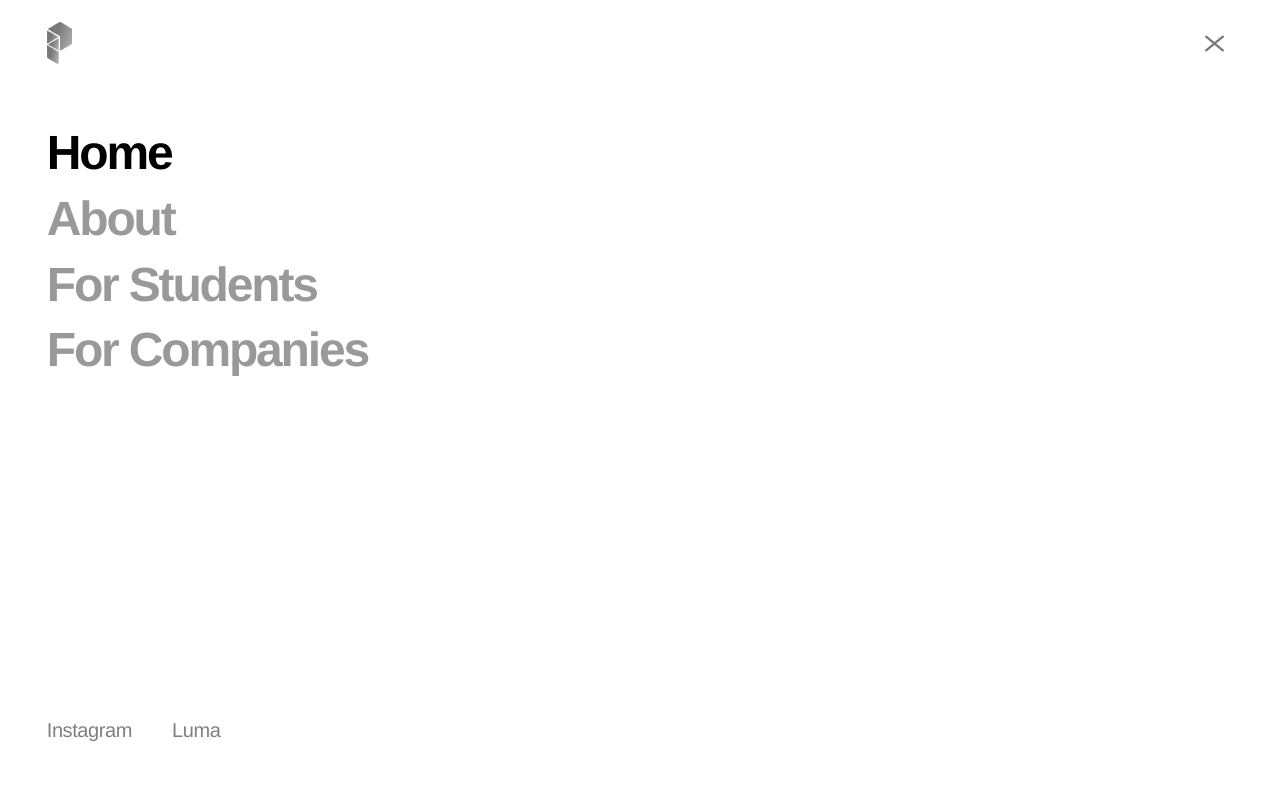
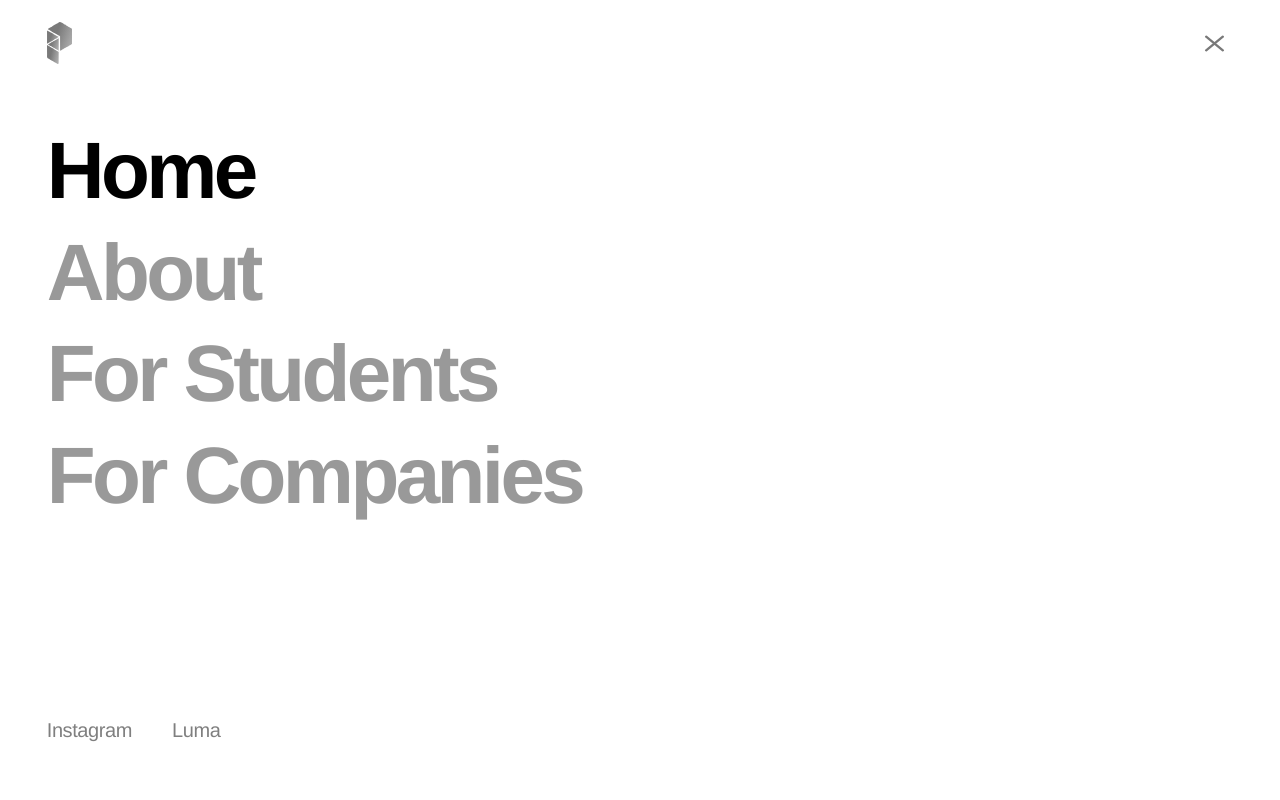
Before and after one commit to kaidavey/ps-website, a React (Vite) app: page / in a window 1280 px wide. Both pictures are taken after a click on the button "Open menu". Shown: the top 800 px of the page. Built offline with nearby package versions, Linux system fonts and the light colour scheme; no server answers.

Commit message:
navigation overlay changes

```diff
--- a/src/components/Header.module.css
+++ b/src/components/Header.module.css
@@ -5,6 +5,10 @@
 .header {
   /* Spans the full width, lining up with the hero it sits over. */
   --container-outer: 100%;
+
+  /* Menu overlay timing: how long the panel takes to drop, and how long the links wait for it. */
+  --menu-slide: 380ms;
+  --menu-links-delay: 260ms;
 
   position: fixed;
   inset: 0 0 auto;
@@ -91,12 +95,27 @@
   height: 17px;
 }
 
+/*
+ * The panel drops in from the top of the screen. `visibility` is what keeps it out of reach when
+ * closed, and it transitions on a delay of its own: the panel stays visible for the whole slide
+ * out, then hides at the end.
+ */
 .menu {
   position: fixed;
   inset: 0;
   z-index: 1;
   overflow-y: auto;
   background: var(--color-bg);
+  visibility: hidden;
+  translate: 0 -100%;
+  transition:
+    translate var(--menu-slide) cubic-bezier(0.4, 0, 0.2, 1),
+    visibility var(--menu-slide);
+}
+
+.open .menu {
+  visibility: visible;
+  translate: 0;
 }
 
 .menuInner {
@@ -107,6 +126,22 @@
   min-height: 100%;
   padding-top: calc(var(--header-height) + var(--space-5));
   padding-bottom: var(--space-6);
+
+  /* Closing: the links go first, quickly, so the panel isn't still carrying text as it leaves. */
+  opacity: 0;
+  translate: 0 6px;
+  transition:
+    opacity 140ms ease,
+    translate 140ms ease;
+}
+
+/* Opening: held back until the panel has all but landed, then a slight fade up. */
+.open .menuInner {
+  opacity: 1;
+  translate: 0;
+  transition:
+    opacity 260ms ease var(--menu-links-delay),
+    translate 260ms ease var(--menu-links-delay);
 }
 
 .primary {
@@ -146,4 +181,16 @@
   .hidden {
     translate: 0;
   }
+
+  /* No slide and no delay: the panel and its links are simply there, or not. */
+  .menu,
+  .open .menu {
+    translate: 0;
+  }
+
+  .menuInner,
+  .open .menuInner {
+    translate: 0;
+    transition-delay: 0s;
+  }
 }
--- a/src/components/Header.tsx
+++ b/src/components/Header.tsx
@@ -47,7 +47,12 @@ export function Header() {
         </button>
       </Container>
 
-      <nav id={menuId} className={styles.menu} aria-label="Site" hidden={!open}>
+      {/*
+        * Kept in the DOM and hidden with `visibility` rather than the `hidden` attribute, so the
+        * panel can slide out on close instead of vanishing. `visibility: hidden` still takes it
+        * out of the tab order and away from screen readers.
+        */}
+      <nav id={menuId} className={styles.menu} aria-label="Site">
         <Container className={styles.menuInner}>
           <ul className={styles.primary}>
             {site.nav.map((item) => (
@@ -55,7 +60,7 @@ export function Header() {
                 <NavLink
                   to={item.to}
                   end={item.to === '/'}
-                  className={({ isActive }) => cx('type-title', styles.primaryLink, isActive && styles.active)}
+                  className={({ isActive }) => cx('type-menu', styles.primaryLink, isActive && styles.active)}
                   onClick={close}
                 >
                   {item.label}
--- a/src/pages/students/Faq.module.css
+++ b/src/pages/students/Faq.module.css
@@ -27,11 +27,12 @@
   display: none;
 }
 
+/* Matches the row's open/close animation (see Faq.tsx) so the mark and the panel move as one. */
 .icon {
   flex-shrink: 0;
   width: 20px;
   height: 20px;
-  transition: rotate var(--motion-fast);
+  transition: rotate 320ms cubic-bezier(0.33, 1, 0.68, 1);
 }
 
 .item[open] .icon {
--- a/src/pages/students/Faq.tsx
+++ b/src/pages/students/Faq.tsx
@@ -1,21 +1,54 @@
+import { useRef, type MouseEvent } from 'react'
 import { Section } from '@/components/Section'
 import { SectionHeader } from '@/components/SectionHeader'
 import { students } from '@/content/students'
 import { cx } from '@/lib/cx'
 import styles from './Faq.module.css'
 
-/** Native disclosure rows, so they open by keyboard and screen reader without any script. */
-export function Faq() {
-  const { faq } = students
+const DURATION = 320
+const EASING = 'cubic-bezier(0.33, 1, 0.68, 1)'
+
+/**
+ * A native disclosure row that opens and closes on a height animation.
+ *
+ * `<details>` can't transition its own open state, so the toggle is deferred: the row is held open
+ * for the length of the animation and `open` only flips once it finishes. Everything else stays
+ * native, so the row still works by keyboard and screen reader, and without script it simply snaps
+ * open as before.
+ */
+function FaqItem({ question, answer }: { question: string; answer: string }) {
+  const ref = useRef<HTMLDetailsElement>(null)
+  const animation = useRef<Animation>(null)
+
+  function toggle(event: MouseEvent<HTMLElement>) {
+    const details = ref.current
+    if (!details) return
+    if (window.matchMedia('(prefers-reduced-motion: reduce)').matches) return
+
+    event.preventDefault()
+    const summary = event.currentTarget
+    // Mid-flight height if a click interrupts an animation, so the row changes direction from
+    // wherever it currently is rather than jumping.
+    const from = details.offsetHeight
+    animation.current?.cancel()
+
+    const opening = !details.open
+    if (opening) details.open = true
+    const to = opening ? details.offsetHeight : summary.offsetHeight
+
+    details.style.overflow = 'hidden'
+    animation.current = details.animate({ height: [`${from}px`, `${to}px`] }, { duration: DURATION, easing: EASING })
+    animation.current.onfinish = () => {
+      if (!opening) details.open = false
+      details.style.overflow = ''
+      animation.current = null
+    }
+  }
+
   return (
-    // The full question list runs past a screen, so the heading and the list reveal separately.
-    <Section aria-labelledby="faq-title" data-no-reveal>
-      <SectionHeader id="faq-title" title={faq.title} data-reveal />
-      <div className={styles.list} data-reveal>
-        {faq.items.map((item) => (
-          <details key={item.question} className={styles.item}>
-            <summary className={styles.question}>
-              <span className="type-subtitle">{item.question}</span>
+    <details ref={ref} className={styles.item}>
+      <summary className={styles.question} onClick={toggle}>
+        <span className="type-subtitle">{question}</span>
         {/* Lucide "plus"; turns into a close mark when the row is open. */}
         <svg
           viewBox="0 0 24 24"
@@ -30,8 +63,20 @@ export function Faq() {
           <path d="M5 12h14M12 5v14" />
         </svg>
       </summary>
-            <p className={cx('type-body', styles.answer)}>{item.answer}</p>
+      <p className={cx('type-body', styles.answer)}>{answer}</p>
     </details>
+  )
+}
+
+export function Faq() {
+  const { faq } = students
+  return (
+    // The full question list runs past a screen, so the heading and the list reveal separately.
+    <Section aria-labelledby="faq-title" data-no-reveal>
+      <SectionHeader id="faq-title" title={faq.title} data-reveal />
+      <div className={styles.list} data-reveal>
+        {faq.items.map((item) => (
+          <FaqItem key={item.question} question={item.question} answer={item.answer} />
         ))}
       </div>
     </Section>
--- a/src/styles/type-scale.css
+++ b/src/styles/type-scale.css
@@ -45,6 +45,13 @@
   --type-title-leading: 1.12;
   --type-title-weight: var(--font-weight-bold);
   --type-title-tracking: -0.045em;
+
+  /* ---- MENU — the four page links in the hamburger menu --------------- */
+  /* This is the size to change to make the menu links bigger or smaller. */
+  --type-menu-size: 5rem; /* 64px */
+  --type-menu-leading: 1.12;
+  --type-menu-weight: var(--font-weight-bold);
+  --type-menu-tracking: -0.045em;
 
   /* ---- LEAD — the large bio statements under the hero ----------------- */
   /*
@@ -99,7 +106,7 @@
 
 /*
  * ---- Step-downs for narrow screens ----------------------------------------
- * Only the four largest roles appear here. Body, heading, subtitle and label
+ * Only the five largest roles appear here. Body, heading, subtitle and label
  * deliberately keep one size at every width. Add a role to these blocks if you
  * want it to shrink on smaller screens too.
  */
@@ -108,6 +115,7 @@
 @media (max-width: 900px) {
   :root {
     --type-display-size: 4.5rem; /* 72px */
+    --type-menu-size: 3.25rem; /* 52px */
     --type-title-size: 2.5rem; /* 40px */
     --type-lead-size: 2.25rem; /* 36px */
     --type-stat-size: 2.375rem; /* 38px */
@@ -118,6 +126,7 @@
 @media (max-width: 600px) {
   :root {
     --type-display-size: 2.875rem; /* 46px */
+    --type-menu-size: 2.5rem; /* 40px */
     --type-title-size: 2rem; /* 32px */
     --type-lead-size: 1.75rem; /* 28px */
     --type-stat-size: 2rem; /* 32px */
--- a/src/styles/typography.css
+++ b/src/styles/typography.css
@@ -4,6 +4,7 @@
  * This file only wires the values up; it holds no sizes of its own.
  */
 .type-display,
+.type-menu,
 .type-title,
 .type-lead,
 .type-heading,
@@ -21,6 +22,7 @@
  * keep the `pretty` default from base.css instead.
  */
 .type-display,
+.type-menu,
 .type-title,
 .type-lead,
 .type-heading,
@@ -34,6 +36,13 @@
   line-height: var(--type-display-leading);
   font-weight: var(--type-display-weight);
   letter-spacing: var(--type-display-tracking);
+}
+
+.type-menu {
+  font-size: var(--type-menu-size);
+  line-height: var(--type-menu-leading);
+  font-weight: var(--type-menu-weight);
+  letter-spacing: var(--type-menu-tracking);
 }
 
 .type-title {
```
Lines whose indentation alone changed are shown as unchanged.
